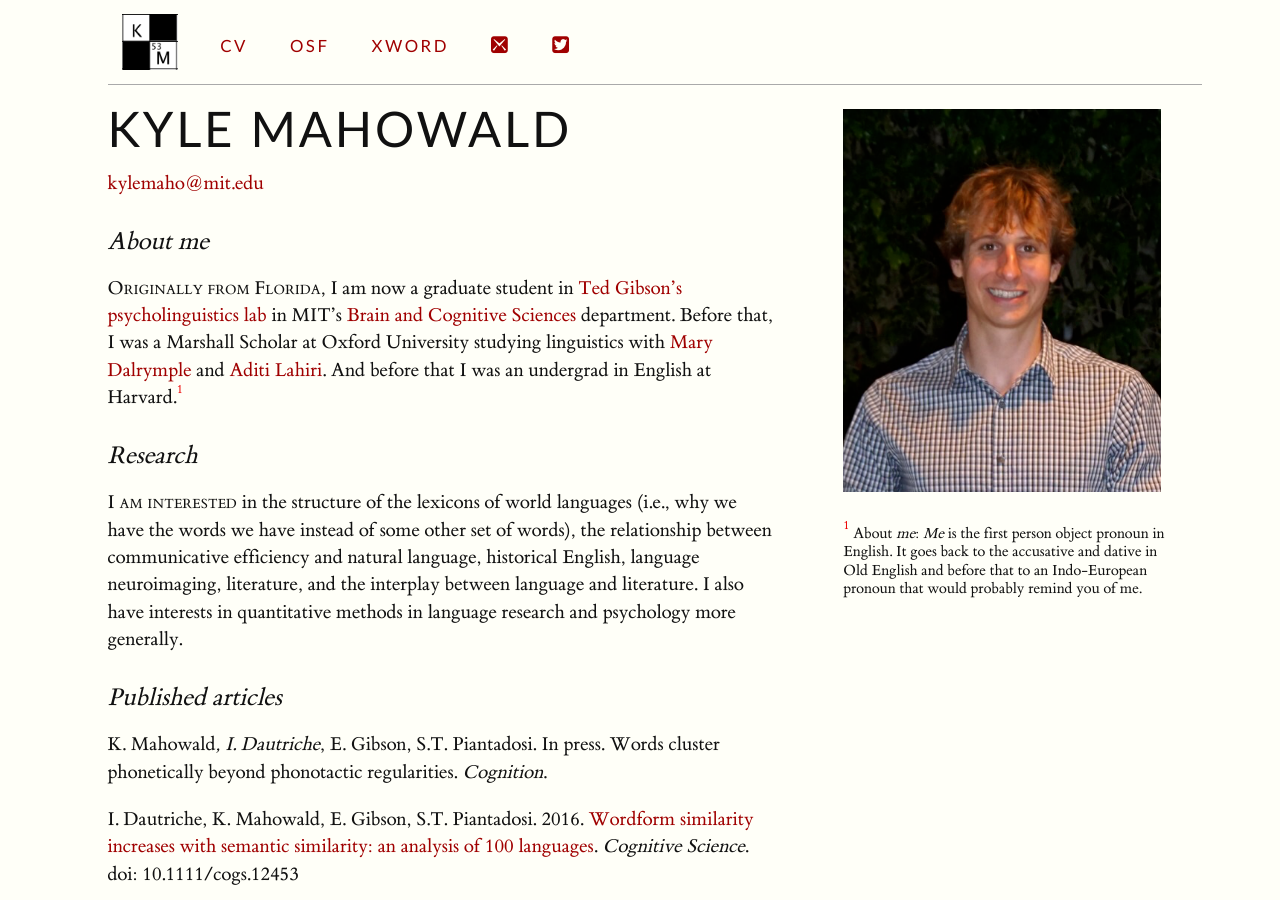
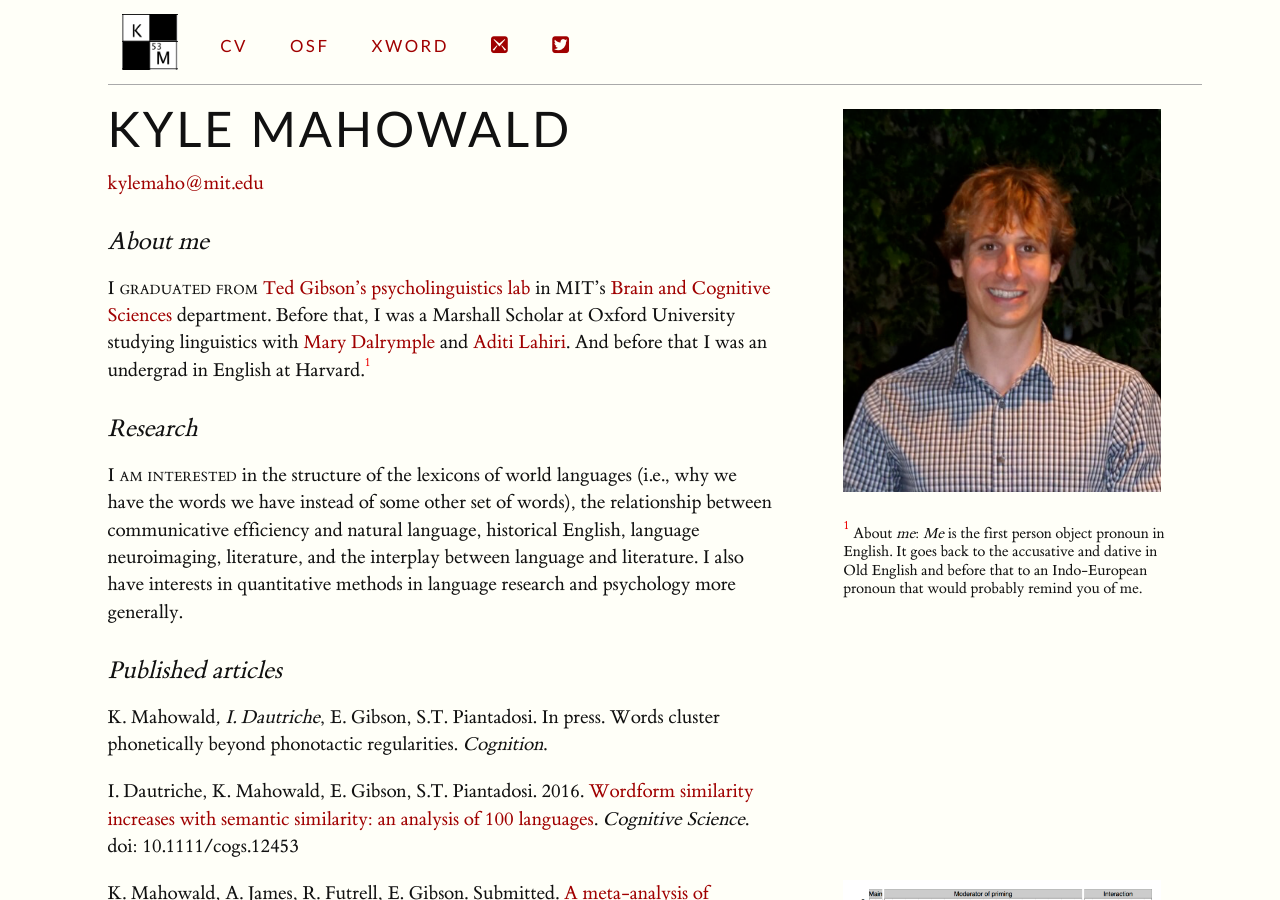
Before and after one commit to mahowak/website, a Jekyll site: the page built from index.md, in a window 1280 px wide and 900 px high. Built offline with Jekyll 4.4.1, drawn with Linux system fonts in a browser that asks for light colours; comment, search, counter and statistics services are not loaded.

Commit message:
updated site

```diff
--- a/index.md
+++ b/index.md
@@ -12,7 +12,7 @@ title:
 
 ### About me
 
-{% newthought 'Originally from Florida,'%} I am now a graduate student in [Ted Gibson's psycholinguistics lab](http://tedlab.mit.edu/) in MIT's [Brain and Cognitive Sciences](http://bcs.mit.edu/) department. Before that, I was a Marshall Scholar at Oxford University studying linguistics with [Mary Dalrymple](http://users.ox.ac.uk/~cpgl0015/) and [Aditi Lahiri](http://www.ling-phil.ox.ac.uk/lahiri). And before that I was an undergrad in English at Harvard.{% sidenote 1 'About *me*: *Me* is the first person object pronoun in English. It goes back to the accusative and dative in Old English and before that to an Indo-European pronoun that would probably remind you of me.'%}
+{% newthought 'I graduated from'%} [Ted Gibson's psycholinguistics lab](http://tedlab.mit.edu/) in MIT's [Brain and Cognitive Sciences](http://bcs.mit.edu/) department. Before that, I was a Marshall Scholar at Oxford University studying linguistics with [Mary Dalrymple](http://users.ox.ac.uk/~cpgl0015/) and [Aditi Lahiri](http://www.ling-phil.ox.ac.uk/lahiri). And before that I was an undergrad in English at Harvard.{% sidenote 1 'About *me*: *Me* is the first person object pronoun in English. It goes back to the accusative and dative in Old English and before that to an Indo-European pronoun that would probably remind you of me.'%}
 
 ### Research
 
```
Also changed, not shown: 2 other files.
